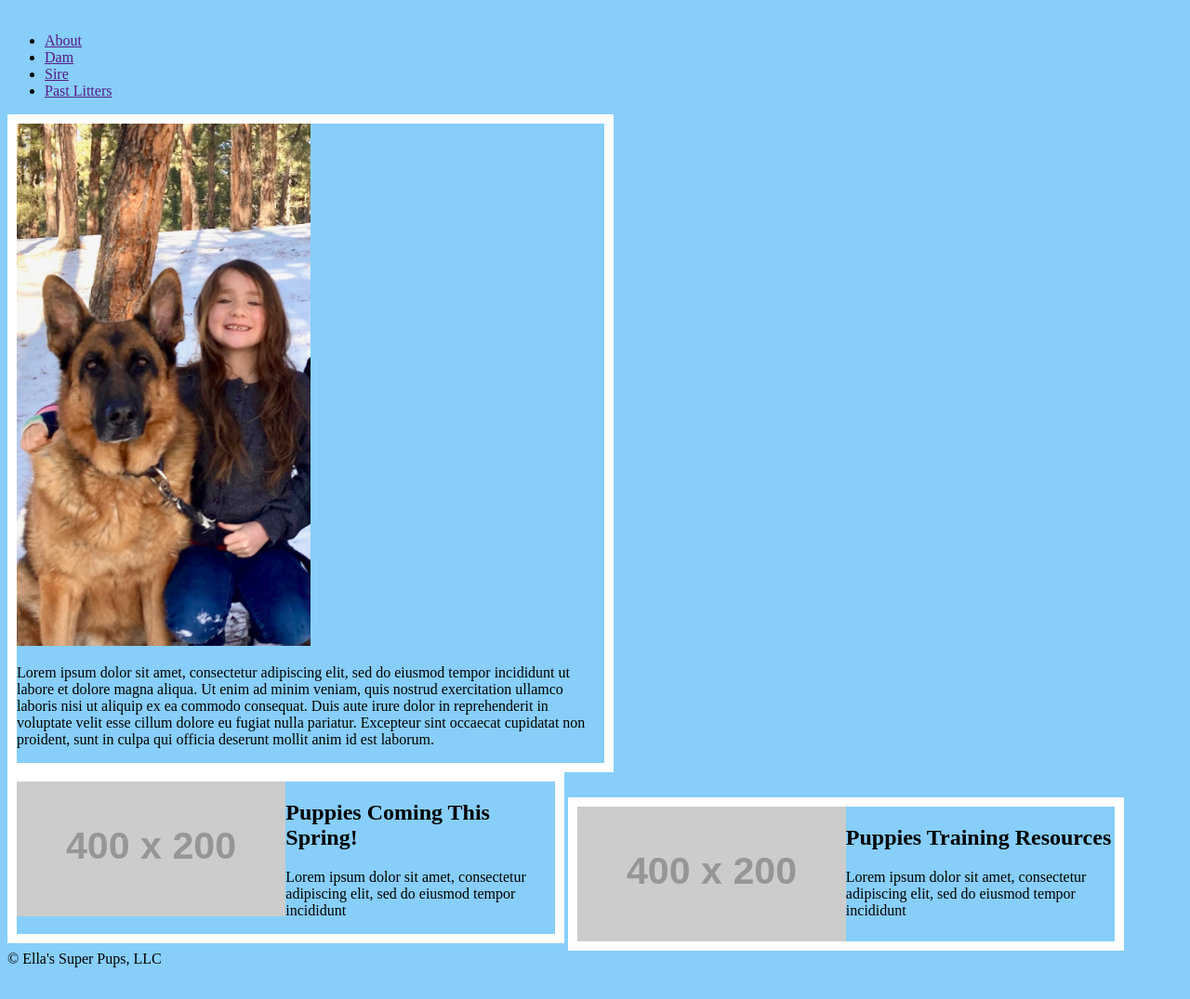
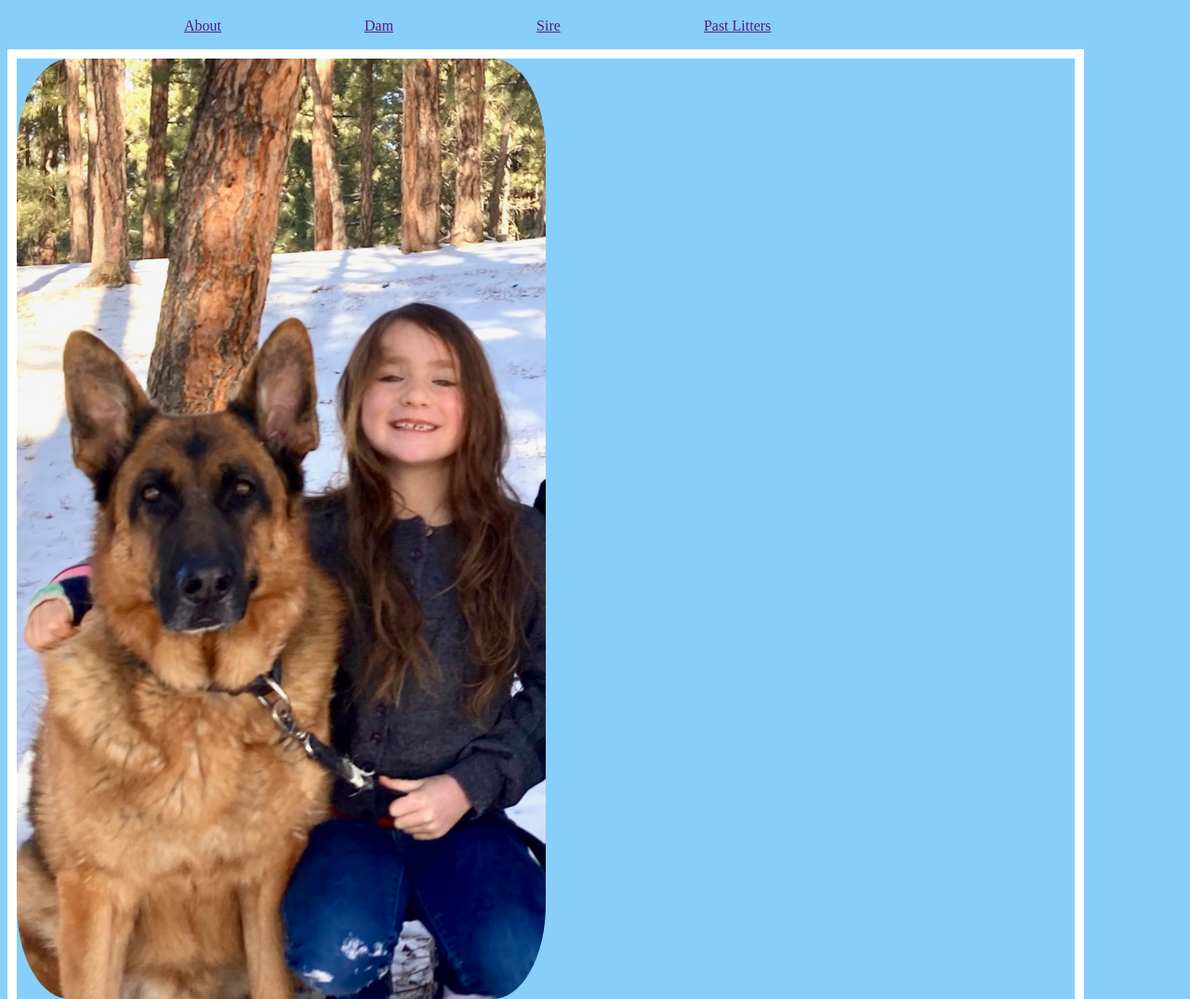
Before and after one commit to brendanpduffy5/hello-world, a plain HTML site: page index.html in a window 1280 px wide. Shown: the part 61-1136 px from the top of the page at 93% size. Before the commit the page ends 1110 px from the top, so only its background shows below. Drawn offline with Linux system fonts and the light colour scheme; placeholder pictures from the web are drawn by us.

Commit message:
Lab 5 updated margins

```diff
--- a/styles.css
+++ b/styles.css
@@ -3,19 +3,25 @@ body{
   color: black;
 }
 
-nav ul {
+head {
+    border: 10px;
+
+}
+
+nav li {
     display: inline-block;
-    width: 100px;
+    margin-left: 150px;
 }
 
 #top-section {
     border: 10px solid white;
-    width: 50%;
+    width: 90%;
 
 }
 #top-section img {
     width: 50%;
-    height: 100%;
+    height: 50%;
+    border-radius: 10%;
 
 }
 
@@ -27,6 +33,6 @@ nav ul {
     display: inline-block;
 }
 .lower-section img {
-    float: left;
-    width: 50%;
+    width: 100%;
+    border-radius: 10%;
 }
```
Also changed, not shown: index.html (+1 -0 lines).
